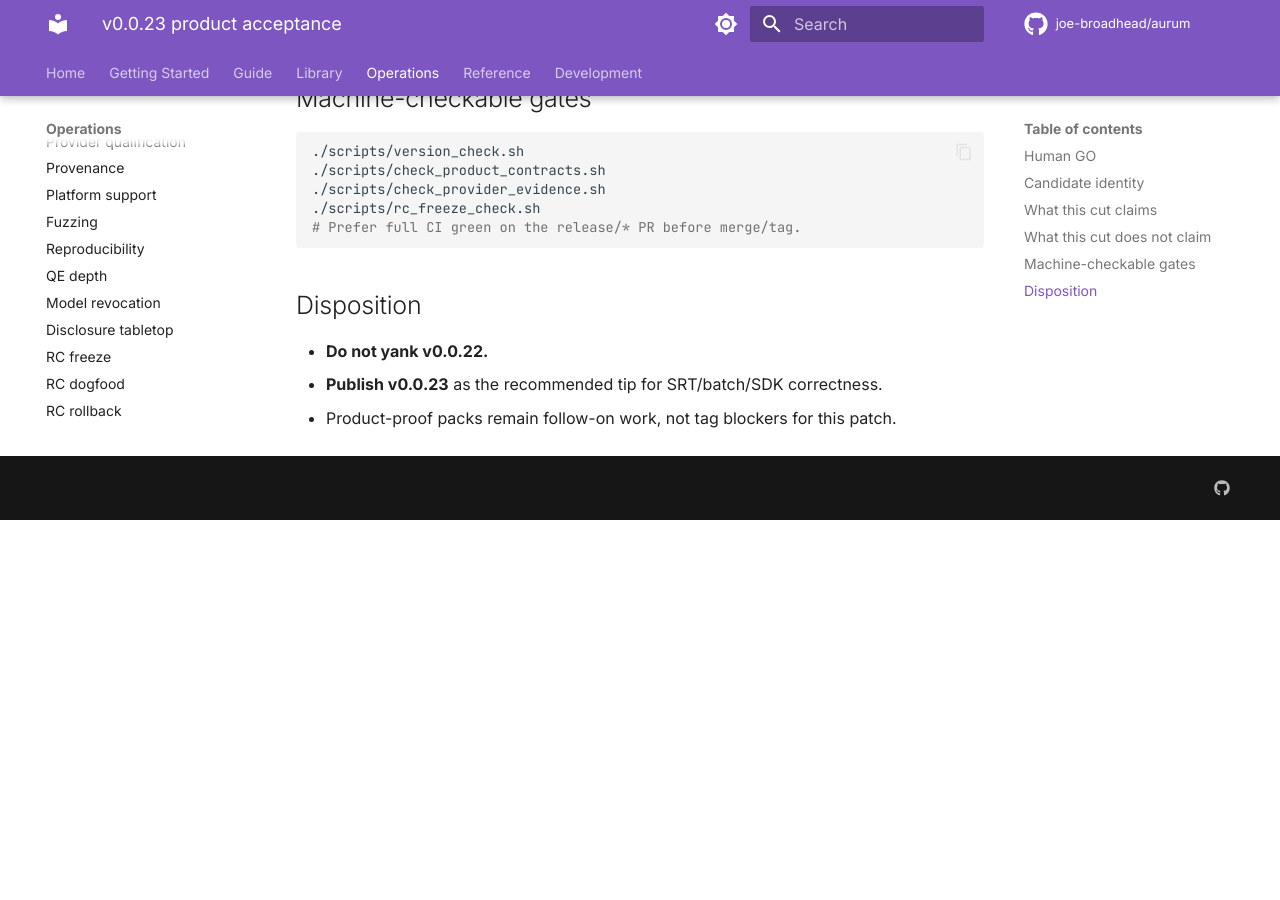
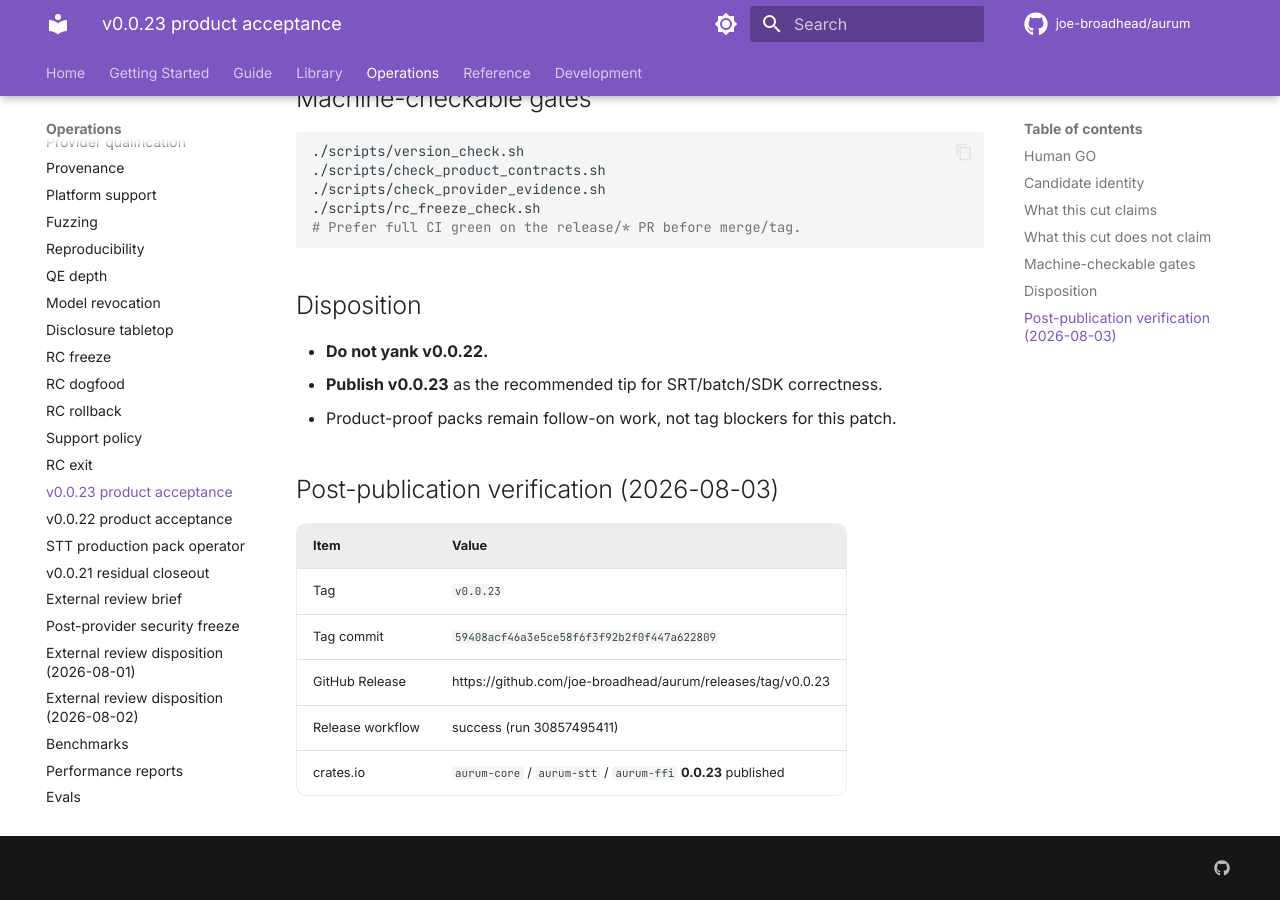
Before and after one commit to joe-broadhead/aurum, an MkDocs documentation site: the page built from docs/operations/v0023-product-acceptance.md, in a window 1280 px wide and 900 px high, scrolled down 2150 px. Built offline with MkDocs 1.6.1 and Material for MkDocs 9.7.7, drawn with Linux system fonts in a browser that asks for light colours; comment, search, counter and statistics services are not loaded; before the commit the page ends 2670 px from its top, so only the background shows below that.

Commit message:
docs(release): record v0.0.23 post-publication verification

```diff
--- a/docs/operations/v0023-product-acceptance.md
+++ b/docs/operations/v0023-product-acceptance.md
@@ -67,3 +67,13 @@ Record the **exact tag commit** (40-char) after merge/tag in post-publication no
 - **Do not yank v0.0.22.**
 - **Publish v0.0.23** as the recommended tip for SRT/batch/SDK correctness.
 - Product-proof packs remain follow-on work, not tag blockers for this patch.
+
+## Post-publication verification (2026-08-03)
+
+| Item | Value |
+|------|--------|
+| Tag | `v0.0.23` |
+| Tag commit | `59408acf46a3e5ce58f6f3f92b2f0f447a622809` |
+| GitHub Release | https://github.com/joe-broadhead/aurum/releases/tag/v0.0.23 |
+| Release workflow | success (run 30857495411) |
+| crates.io | `aurum-core` / `aurum-stt` / `aurum-ffi` **0.0.23** published |
```
